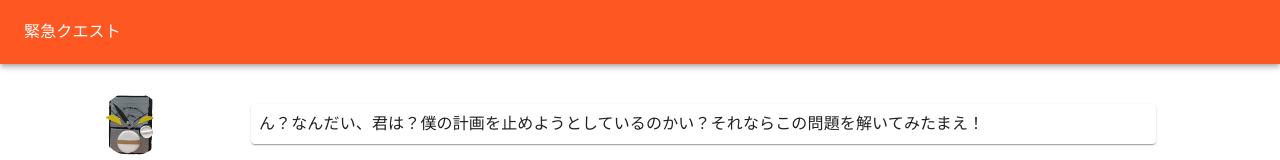
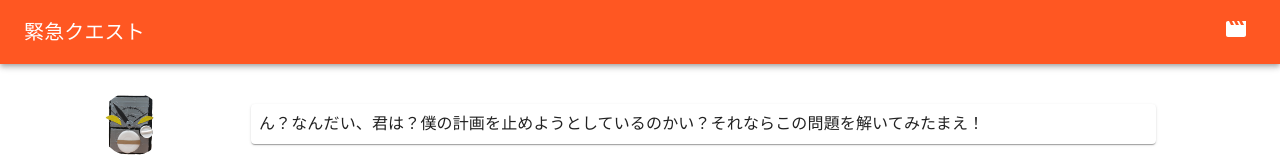
Before and after one commit to voicenoid/kfes-gk, a React (Create React App) app: page /kfes-gk/questions/1 in a window 1280 px wide. Shown: the top 160 px of the page. Built offline with nearby package versions, Linux system fonts and the light colour scheme.

Commit message:
動画再生ページの追加

```diff
--- a/package.json
+++ b/package.json
@@ -2,7 +2,7 @@
   "name": "kfes-gk",
   "version": "0.1.0",
   "private": true,
-  "homepage": "/kfes-gk",
+  "homepage": "/",
   "dependencies": {
     "@emotion/react": "^11.11.1",
     "@emotion/styled": "^11.11.0",
--- a/src/App.tsx
+++ b/src/App.tsx
@@ -2,11 +2,11 @@ import Home from './routes/homePage';
 import { Route, Routes } from 'react-router';
 import ErrorPage from './routes/errorPage';
 import Questions from './routes/questions';
-import {AppBar,Box,Toolbar,Typography,Container} from '@mui/material';
+import { AppBar, Box, Toolbar, Typography, Container, IconButton, Link } from '@mui/material';
 import '@fontsource/roboto/500.css';
-import { createTheme,ThemeProvider } from '@mui/material/styles';
-import { Link } from '@mui/material';
+import { createTheme, ThemeProvider } from '@mui/material/styles';
 import VideoPage from "./routes/videoPage";
+import { Movie } from '@mui/icons-material';
 
 
 function App() {
@@ -23,19 +23,26 @@ function App() {
 
   return (
     <div>
-      <ThemeProvider theme ={theme}>
-      <AppBar position="static" >
+      <ThemeProvider theme={theme}>
+        <AppBar position="static">
           <Toolbar>
-          <Typography ><Link href ="/kfes-gk" sx={{color:"white"}}>緊急クエスト</Link></Typography>
+            <Typography variant="h6" component="div" sx={{ flexGrow: 1 }}>
+              <Link href="/" sx={{ color: "white" }} underline='none'>緊急クエスト</Link>
+            </Typography>
+            <IconButton color="inherit">
+              <Link href="/video" sx={{ color: "white" }} underline='none'>
+                <Movie />
+              </Link>
+            </IconButton>
           </Toolbar>
         </AppBar>
         <Container fixed>
-        <Box sx={{ margin: 0.5, marginTop: 2,bgcolor: 'background.paper',borderRadius: 2}}>
+          <Box sx={{ margin: 0.5, marginTop: 2, bgcolor: 'background.paper', borderRadius: 2 }}>
             <Routes>
               <Route path="/" element={<Home />} />
               <Route path="/questions/:id" element={<Questions />} />
+              <Route path="/video" element={<VideoPage />} />
               <Route path="*" element={<ErrorPage />} />
-            <Route path="/video" element={<VideoPage />} />
             </Routes>
           </Box>
         </Container>
```
Also changed, not shown: firebase.json (added), 1 other file (tests, documents, lock files or other folders). Lines whose indentation alone changed are shown as unchanged.
